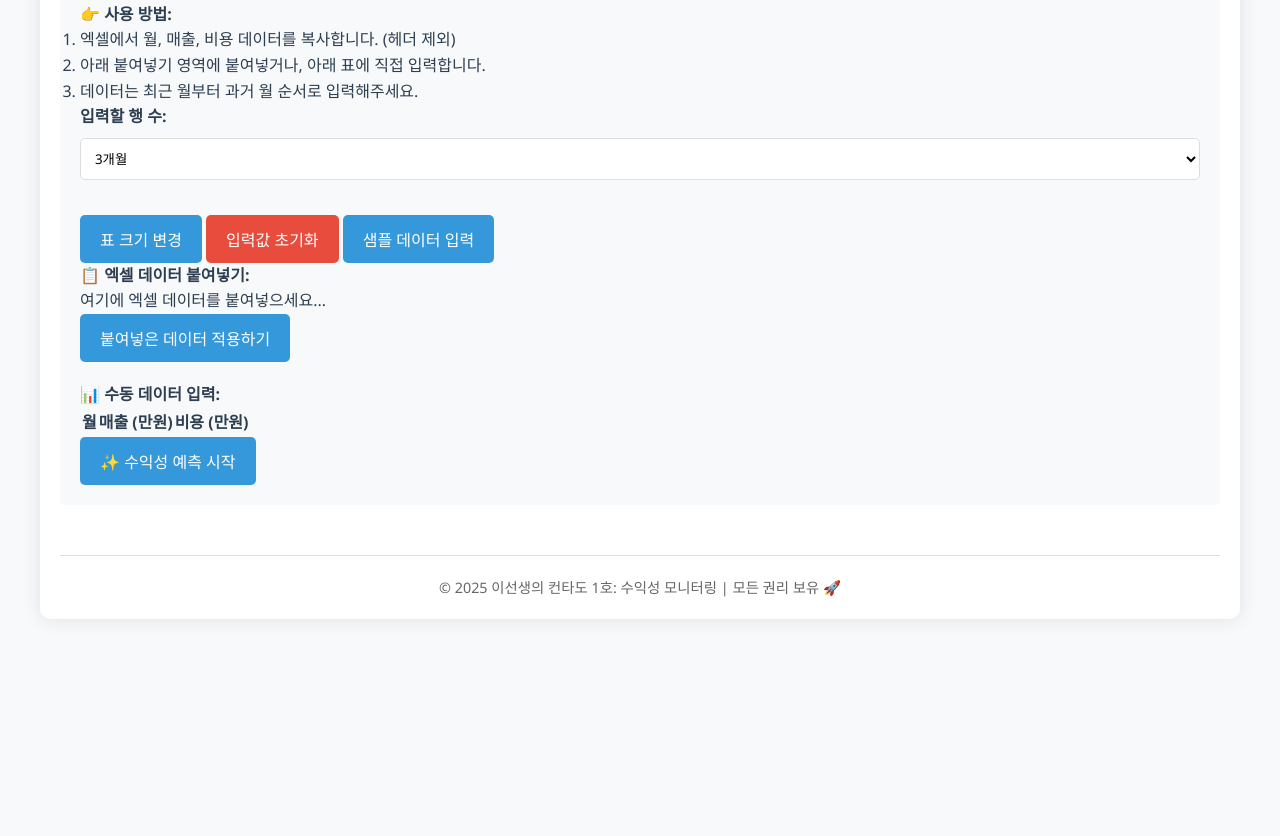
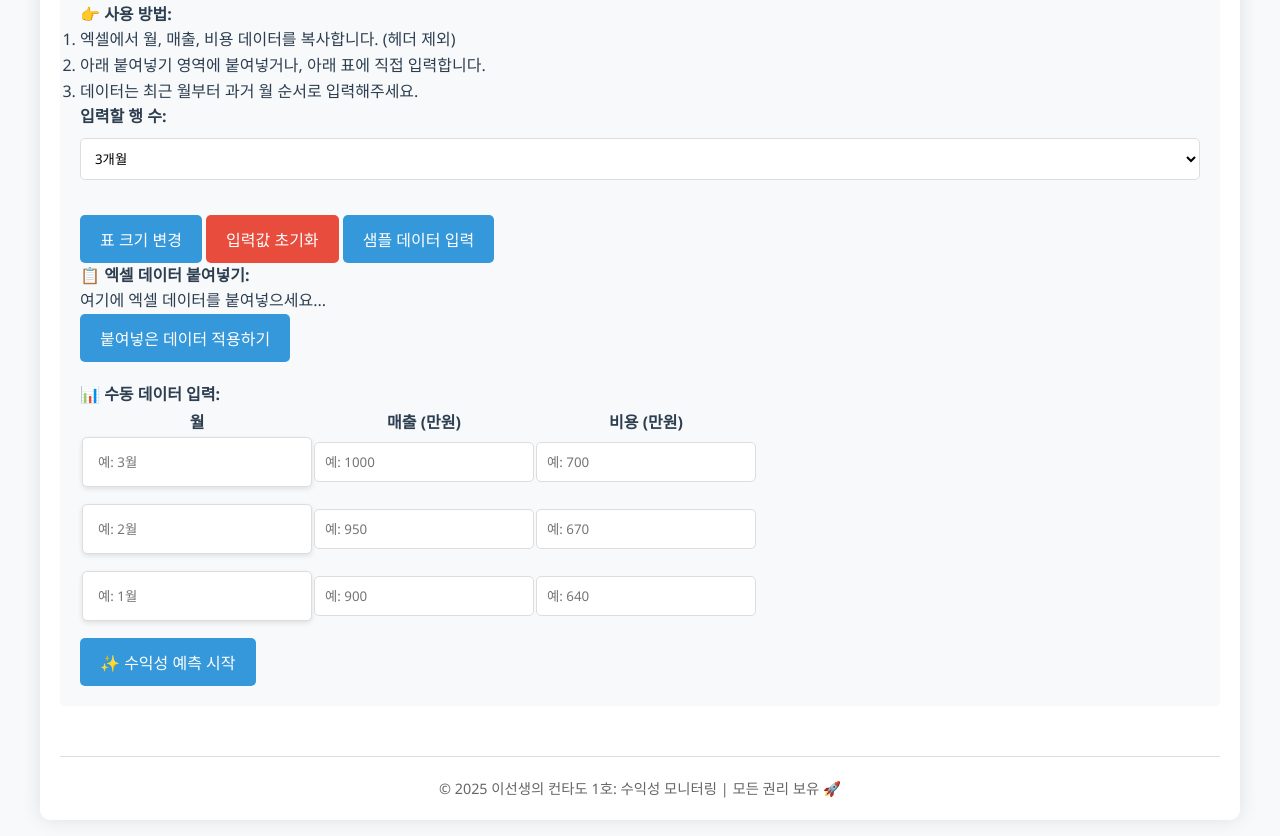
Before and after one commit to TurtleLEE-teacher/leverage, a plain HTML site: page index.html in a window 1280 px wide. Shown: the part 344-1180 px from the top of the page. Before the commit the page ends 983 px from the top, so only its background shows below. Drawn offline with nearby package versions, Linux system fonts and the light colour scheme.

Commit message:
index.html 업데이트

```diff
--- a/index.html
+++ b/index.html
@@ -65,7 +65,22 @@
                         </tr>
                     </thead>
                     <tbody id="input-table-body">
-                        <!-- JavaScript로 동적 생성 -->
+                        <!-- 기본 입력 행 추가 -->
+                        <tr>
+                            <td class="input-cell"><input type="text" class="month-input" id="month-input-0" placeholder="예: 3월"></td>
+                            <td class="input-cell"><input type="number" class="revenue-input" id="revenue-input-0" placeholder="예: 1000"></td>
+                            <td class="input-cell"><input type="number" class="cost-input" id="cost-input-0" placeholder="예: 700"></td>
+                        </tr>
+                        <tr>
+                            <td class="input-cell"><input type="text" class="month-input" id="month-input-1" placeholder="예: 2월"></td>
+                            <td class="input-cell"><input type="number" class="revenue-input" id="revenue-input-1" placeholder="예: 950"></td>
+                            <td class="input-cell"><input type="number" class="cost-input" id="cost-input-1" placeholder="예: 670"></td>
+                        </tr>
+                        <tr>
+                            <td class="input-cell"><input type="text" class="month-input" id="month-input-2" placeholder="예: 1월"></td>
+                            <td class="input-cell"><input type="number" class="revenue-input" id="revenue-input-2" placeholder="예: 900"></td>
+                            <td class="input-cell"><input type="number" class="cost-input" id="cost-input-2" placeholder="예: 640"></td>
+                        </tr>
                     </tbody>
                 </table>
             </div>
```
